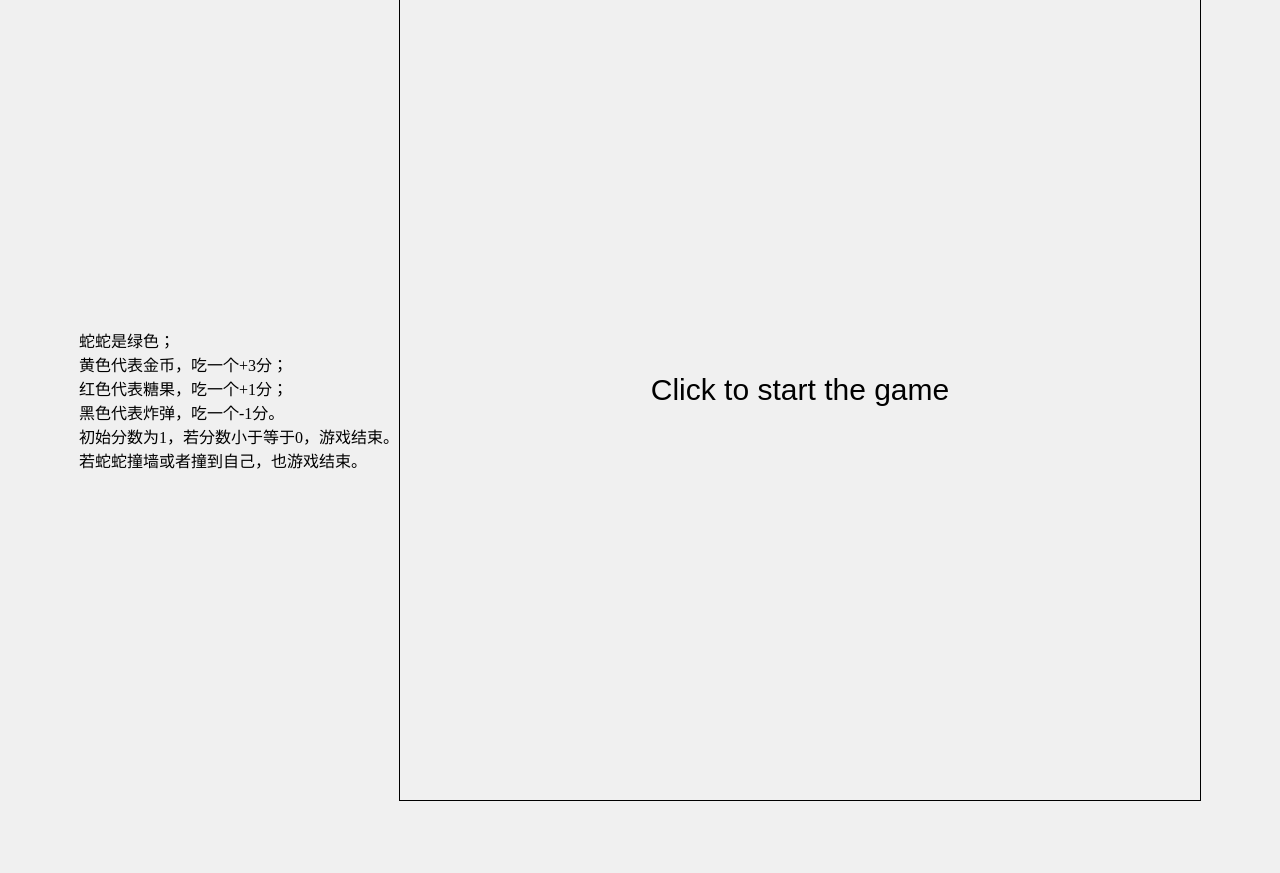
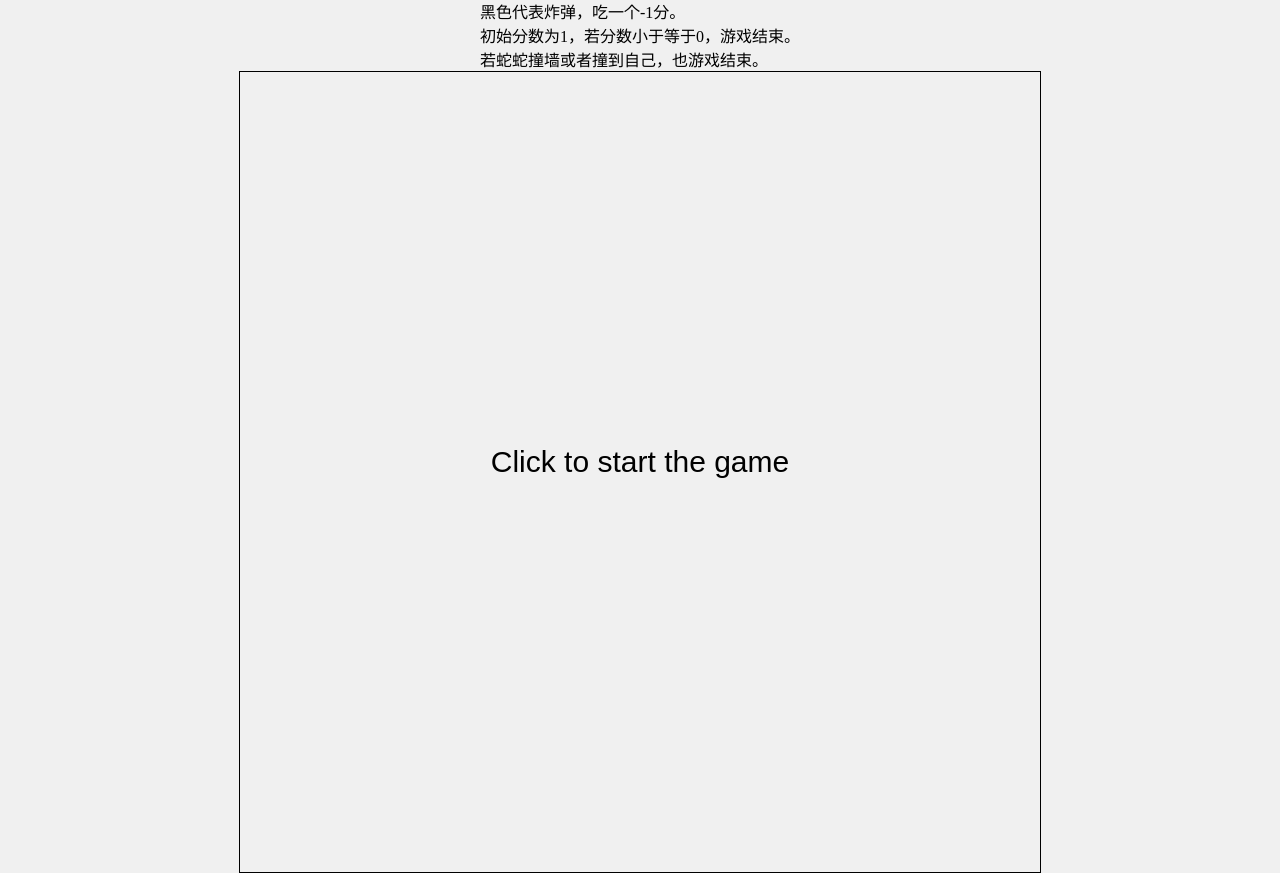
Before and after one commit to DiY-ai-spec/ow_phone, a plain HTML site: page index.html in a window 1280 px wide. Before the commit the page ends 801 px from the top, so only its background shows below. Drawn offline with Linux system fonts and the light colour scheme.

Commit message:
Update index.html

```diff
--- a/index.html
+++ b/index.html
@@ -7,11 +7,18 @@
     <style>
         body {
             display: flex;
+            flex-direction: column;
             justify-content: center;
             align-items: center;
             height: 100vh;
             margin: 0;
             background-color: #f0f0f0;
+        }
+     .game-container {
+            display: flex;
+            flex-direction: column;
+            align-items: center;
+            width: 100%;
         }
         canvas {
             border: 1px solid black;
@@ -21,6 +28,7 @@
     </style>
 </head>
 <body>
+    <div class="game-container">
         <div class="rules">
             蛇蛇是绿色；<br>
             黄色代表金币，吃一个+3分；<br>
@@ -30,6 +38,7 @@
             若蛇蛇撞墙或者撞到自己，也游戏结束。
         </div>
         <canvas id="gameCanvas"></canvas>
+    </div>
     <script>
         const canvas = document.getElementById('gameCanvas');
         const ctx = canvas.getContext('2d');
```
Lines whose indentation alone changed are shown as unchanged.
